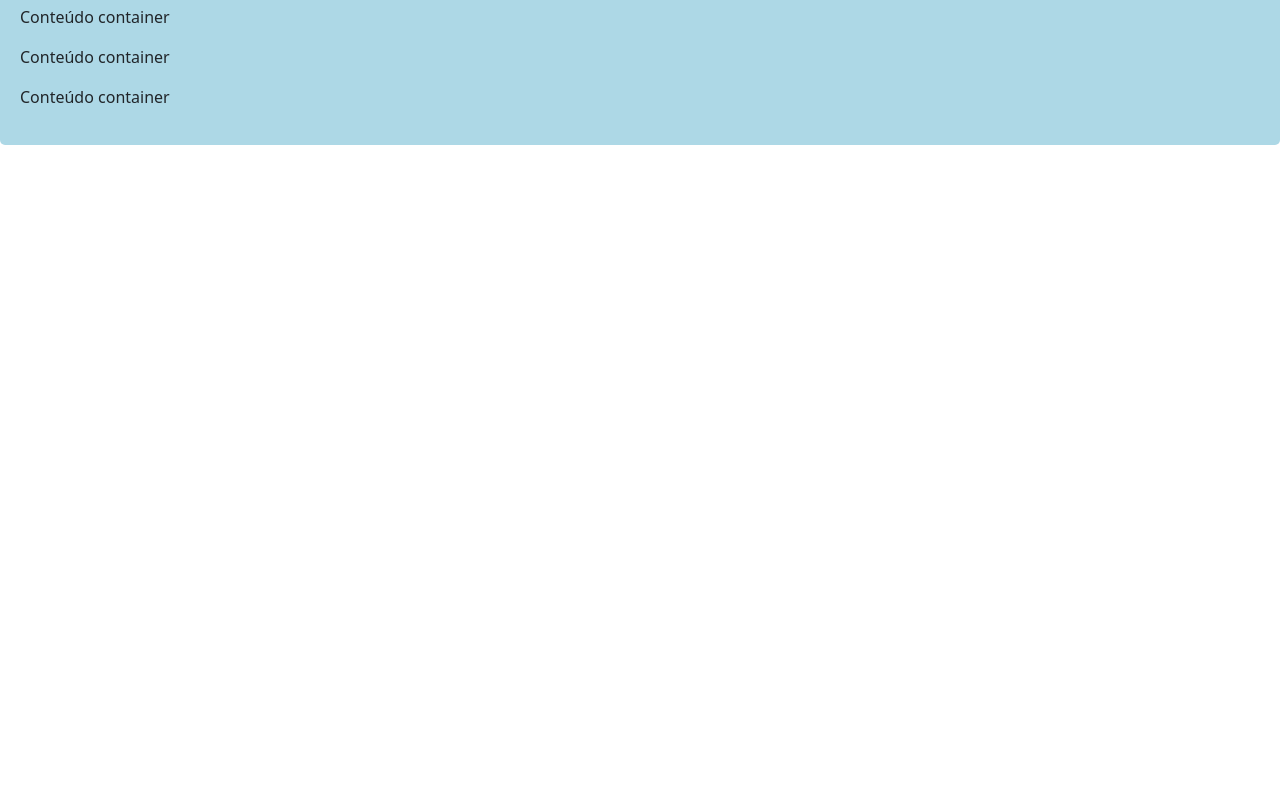
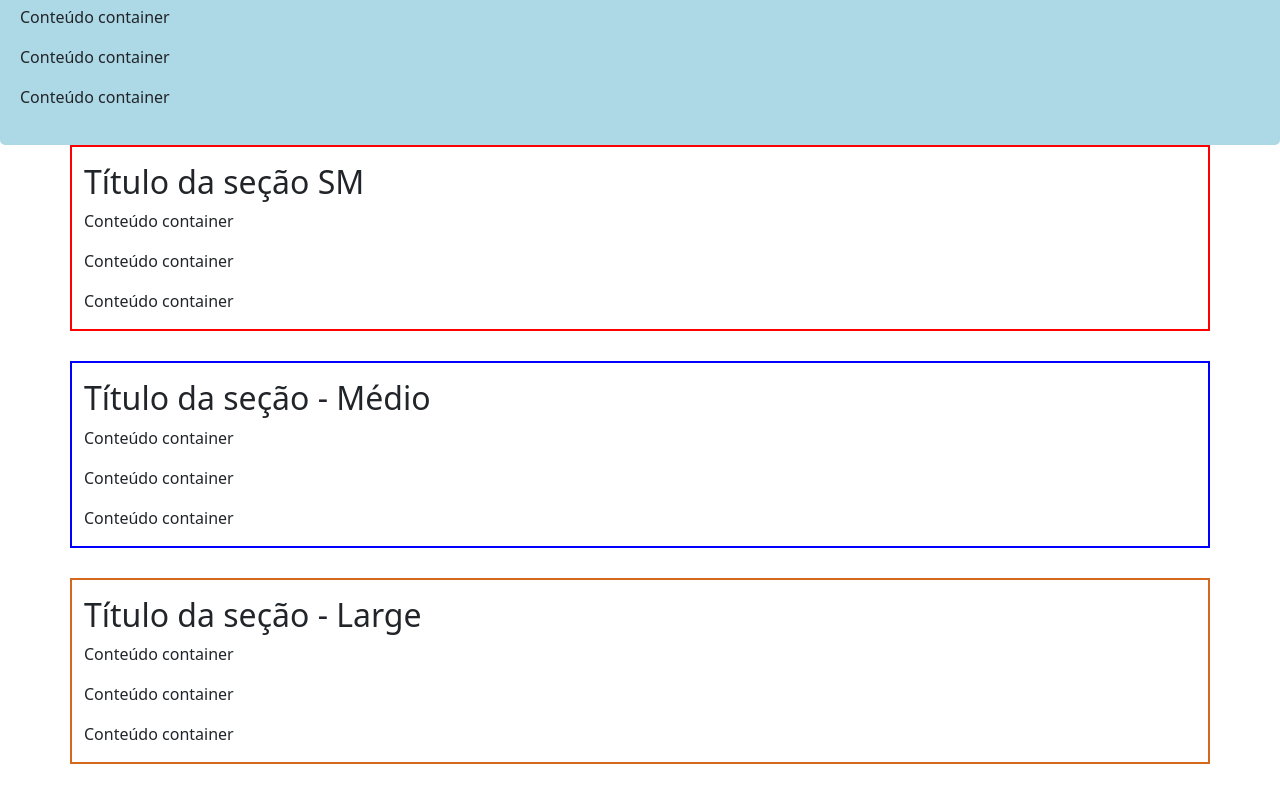
Before and after one commit to jurandyalves/Curso-Bootstrap-1, a plain HTML site: page Aulas/index.html in a window 1280 px wide. Shown: the part 394-1188 px from the top of the page. Before the commit the page ends 800 px from the top, so only its background shows below. Drawn offline with nearby package versions, Linux system fonts and the light colour scheme.

Commit message:
Atualização

```diff
--- a/Aulas/index.html
+++ b/Aulas/index.html
@@ -27,6 +27,33 @@
             <p>Conteúdo container</p>
         </p>
     </div>
+    <!---- Container breakpoint ----->
+    <div class="container-sm">
+        <p>
+            <h2>Título da seção SM</h2>
+            <p>Conteúdo container</p>
+            <p>Conteúdo container</p>
+            <p>Conteúdo container</p>
+        </p>
+    </div>
+    <div class="container-md">
+        <p>
+            <h2>Título da seção - Médio</h2>
+            <p>Conteúdo container</p>
+            <p>Conteúdo container</p>
+            <p>Conteúdo container</p>
+        </p>
+    </div>
+    <div class="container-lg">
+        <p>
+            <h2>Título da seção - Large</h2>
+            <p>Conteúdo container</p>
+            <p>Conteúdo container</p>
+            <p>Conteúdo container</p>
+        </p>
+    </div>
+
+
 
 </body>
 </html>
--- a/css/styles.css
+++ b/css/styles.css
@@ -47,3 +47,17 @@ h1{
     padding: 20px;
     border-radius: 5px;
 }
+
+/* Container breakpoint */
+.container-sm{
+    margin-bottom: 30px;
+    border: 2px solid red;
+}
+.container-md{
+    margin-bottom: 30px;
+    border: 2px solid blue;
+}
+.container-lg{
+    margin-bottom: 30px;
+    border: 2px solid chocolate;
+}
```
